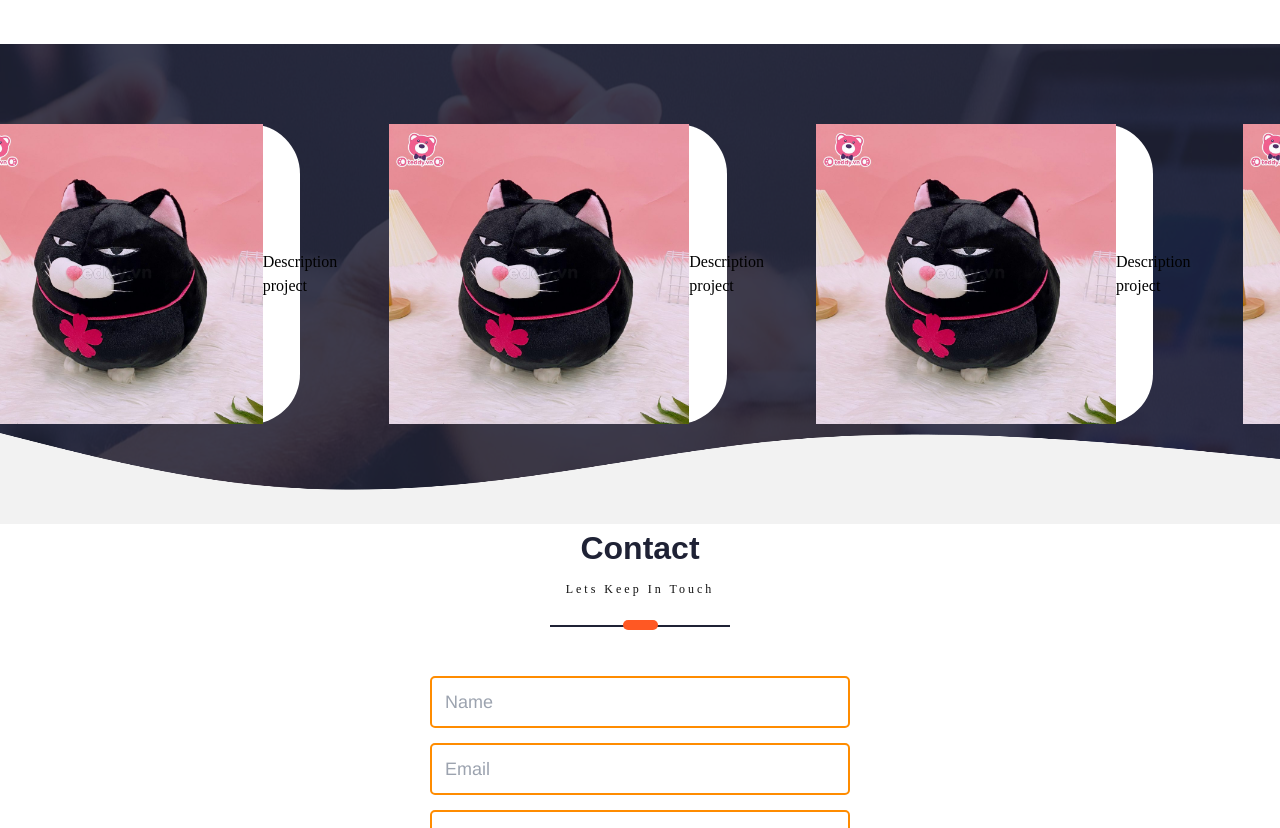
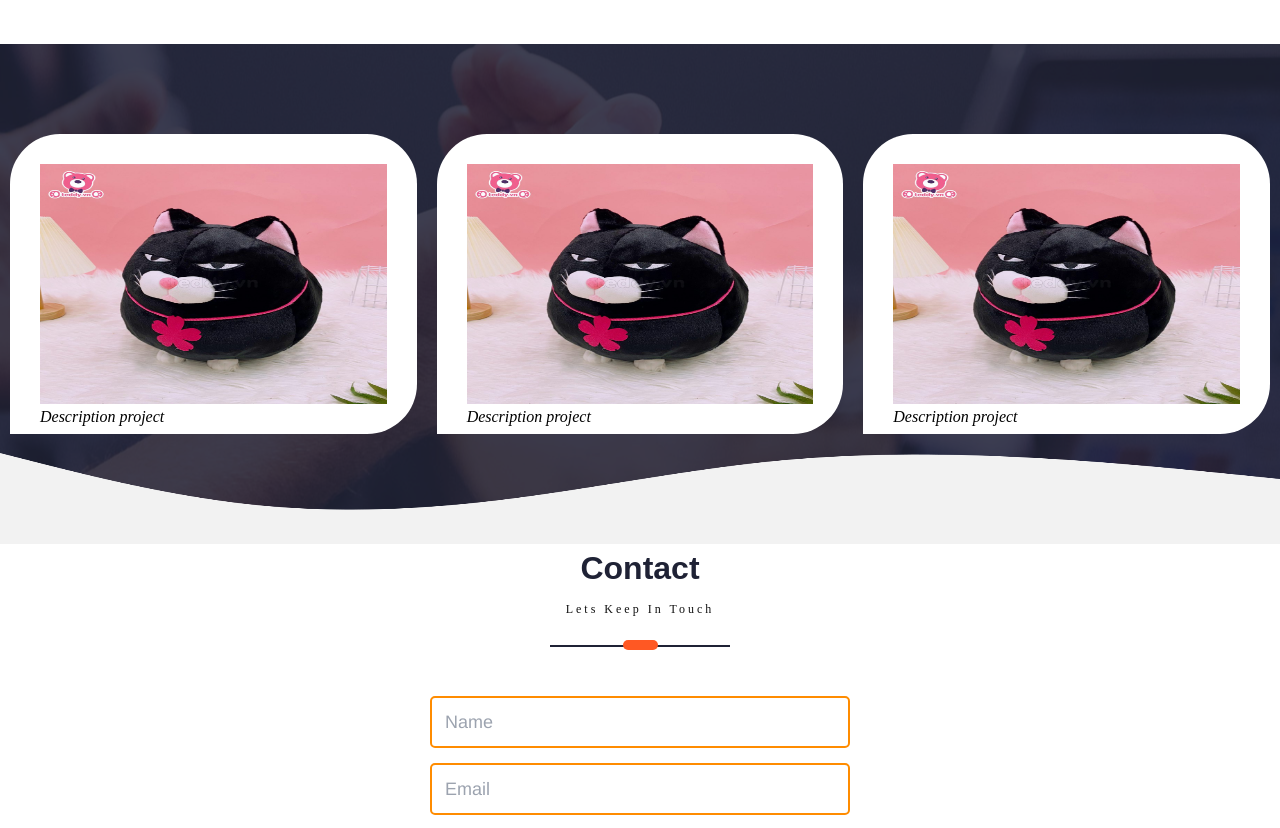
Before and after one commit to begasic2001/Portfolio, a Next.js app: page / in a window 1280 px wide. Shown: the part 2283-3111 px from the top of the page. Built offline with nearby package versions, Linux system fonts and the light colour scheme.

Commit message:
done basic project section

```diff
--- a/app/components/Projects/Project.tsx
+++ b/app/components/Projects/Project.tsx
@@ -37,17 +37,16 @@ const Project = () => {
     <div>
       <ScreenHeading title="Project" subHeading="Personal Project" />
       <div className={`${ProjectStyle.ProjectSection}`}>
-        <Container >
+        <Container className={`${ProjectStyle.ContainerItem}`}>
           <Row>
             <OwlCarousel
-              className="owl-carousel"
+              // className="owl-carousel"
               id="testimonial-carousel"
               {...options}
             >
               <Col lg={12}>
                 <div className={`${ProjectStyle.ProjectItem}`}>
-                  <Image src="/bg-4.jpg" width={100} height={100} alt="" />
-
+                  <Image src="/bg-4.jpg" alt="" width={100} height={100} />
                   <p>Description project</p>
                 </div>
               </Col>
--- a/app/styles/Project/Project.module.scss
+++ b/app/styles/Project/Project.module.scss
@@ -21,13 +21,22 @@
 
 .ProjectSection .ProjectItem {
   background-color: white;
-  // padding: 30px;
+  padding: 30px;
   border-radius: 50px 50px 50px 0px;
   height: 300px;
-  width: 300px;
-  display: flex;
-  align-items: center;
-  justify-content: center;
+
+  margin: 10px;
+  p {
+    font-size: 16px;
+    line-height: 26px;
+    font-weight: 400;
+    margin: 0 0 10px;
+    font-style: italic;
+  }
+  img {
+    width: 100%;
+    height: 100%;
+  }
 }
 
 .FooterImage {
```
